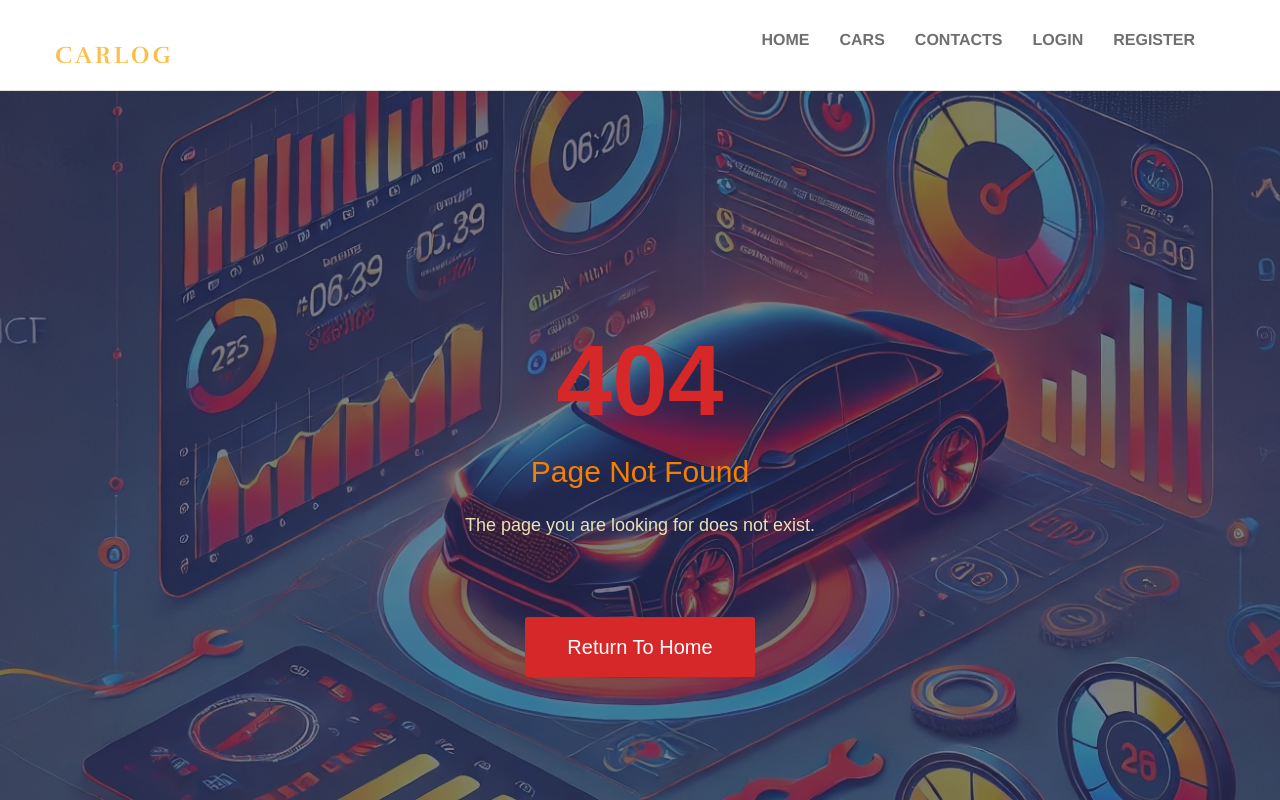
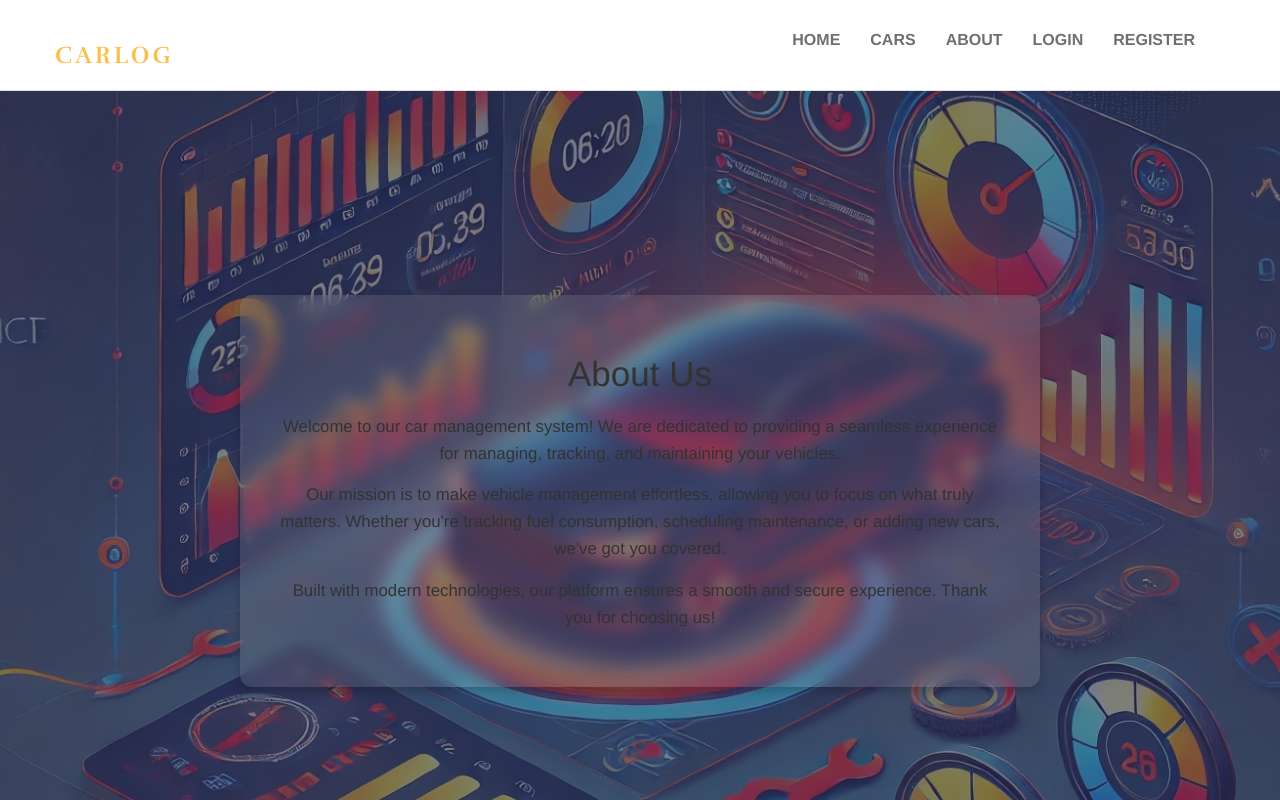
Before and after one commit to pinciflucnik/CarLog, a React (Vite) app in the folder CarLog/: page /about in a window 1280 px wide. Before the commit this address had no page. Shown: the top 800 px of the page. Built offline with nearby package versions, Linux system fonts and the light colour scheme; a web font is replaced by a local one.

Commit message:
add about page

```diff
--- a/CarLog/src/App.jsx
+++ b/CarLog/src/App.jsx
@@ -24,6 +24,7 @@ import Forbidden from './components/403/Forbidden'
 import NotFound from './components/404/404'
 import GuardAuthenticated from './route-guards/GuardAuthenticated'
 import GuardGuest from './route-guards/GuardGuest'
+import About from './components/about/About'
 
 function App() {
   return (
@@ -39,6 +40,7 @@ function App() {
             <Route path='/cars/:carId/refuel-list' element={<CarRefuelList />} />
             <Route path='/cars/:carId/view-repairs' element={<CarMaintenanceList />} />
             <Route path='/403' element={<Forbidden />} />
+            <Route path='/about' element={<About />} />
             <Route path='*' element={<NotFound />} />
 
             <Route element={<GuardGuest />}>
--- a/CarLog/src/assets/css/style.css
+++ b/CarLog/src/assets/css/style.css
@@ -933,3 +933,50 @@ body table tbody tr td{
     background-color: #D62828;
     color: white;
   }
+
+  .about-container {
+    display: flex;
+    justify-content: center;
+    align-items: center;
+    height: 100vh;
+    background: transparent;
+}
+
+.about-content {
+    max-width: 800px;
+    padding: 40px;
+    border-radius: 12px;
+    backdrop-filter: blur(8px); /* Glassmorphism effect */
+    background: rgba(255, 255, 255, 0.1); /* Transparent white */
+    box-shadow: 0 4px 10px rgba(0, 0, 0, 0.2);
+    text-align: center;
+    color: var(--primary-text-color);
+}
+
+.about-content h1 {
+    font-size: 2.5em;
+    margin-bottom: 20px;
+    color: var(--primary-color);
+}
+
+.about-content p {
+    font-size: 1.2em;
+    line-height: 1.6;
+    margin-bottom: 15px;
+    color: var(--secondary-text-color);
+}
+
+/* Responsive Design */
+@media (max-width: 768px) {
+    .about-content {
+        padding: 20px;
+    }
+
+    .about-content h1 {
+        font-size: 2rem;
+    }
+
+    .about-content p {
+        font-size: 1rem;
+    }
+}
--- /dev/null
+++ b/CarLog/src/components/about/About.jsx
@@ -0,0 +1,22 @@
+export default function About(){
+return (
+    <div className="about-container">
+            <div className="about-content">
+                <h1>About Us</h1>
+                <p>
+                    Welcome to our car management system! We are dedicated to providing a seamless
+                    experience for managing, tracking, and maintaining your vehicles.
+                </p>
+                <p>
+                    Our mission is to make vehicle management effortless, allowing you to focus on
+                    what truly matters. Whether you're tracking fuel consumption, scheduling maintenance,
+                    or adding new cars, we've got you covered.
+                </p>
+                <p>
+                    Built with modern technologies, our platform ensures a smooth and secure experience.
+                    Thank you for choosing us!
+                </p>
+            </div>
+        </div>
+)
+}
--- a/CarLog/src/components/navigation/Navigation.jsx
+++ b/CarLog/src/components/navigation/Navigation.jsx
@@ -29,7 +29,7 @@ export default function Navigation(){
                             <li className=" scroll"><Link to="/">home</Link></li>
                             <li className="scroll"><Link to="/cars">cars</Link></li>
                             {auth.email && (<li className="scroll"><Link to="/cars/add-car">add car</Link></li>)}
-                            <li className="scroll"><Link to="/contacts">contacts</Link></li>
+                            <li className="scroll"><Link to="/about">about</Link></li>
                             {auth.email && (<li className="scroll"><Link to="/auth/profile">profile</Link></li>)}
                             {!auth.email && (<li className="scroll"><Link to="/auth/login">login</Link></li>)}
                             {!auth.email && (<li className="scroll"><Link to="/auth/register">register</Link></li>)}
--- a/CarLog/src/hooks/useMaintain.js
+++ b/CarLog/src/hooks/useMaintain.js
@@ -22,7 +22,7 @@ export default function useMaintain(){
         try {
             const result = await maintenanceService.create(data, token);
 
-            navigate(`/cars/${carId}/view-repairs`);
+            navigate(`/cars/${carId}/details`);
         } catch (error) {
             errorSetter(error);
         }
--- a/CarLog/src/route-guards/GuardGuest.jsx
+++ b/CarLog/src/route-guards/GuardGuest.jsx
@@ -4,9 +4,6 @@ import { Navigate, Outlet } from "react-router"
 
 export default function GuardGuest(){
     const { auth } = useContext(AuthContext)
-    console.log("guard guest");
-    console.log(auth);
-
 
     return (
         !auth.email
```
